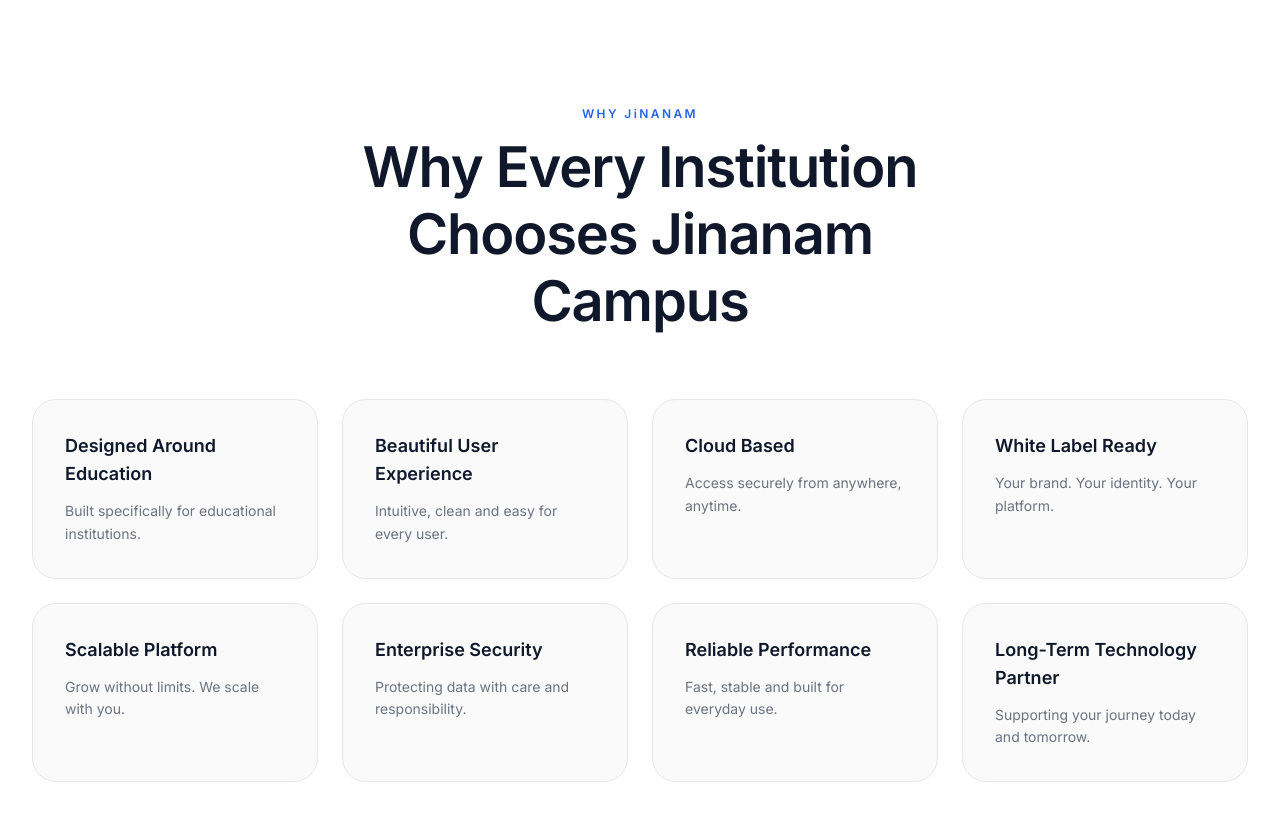
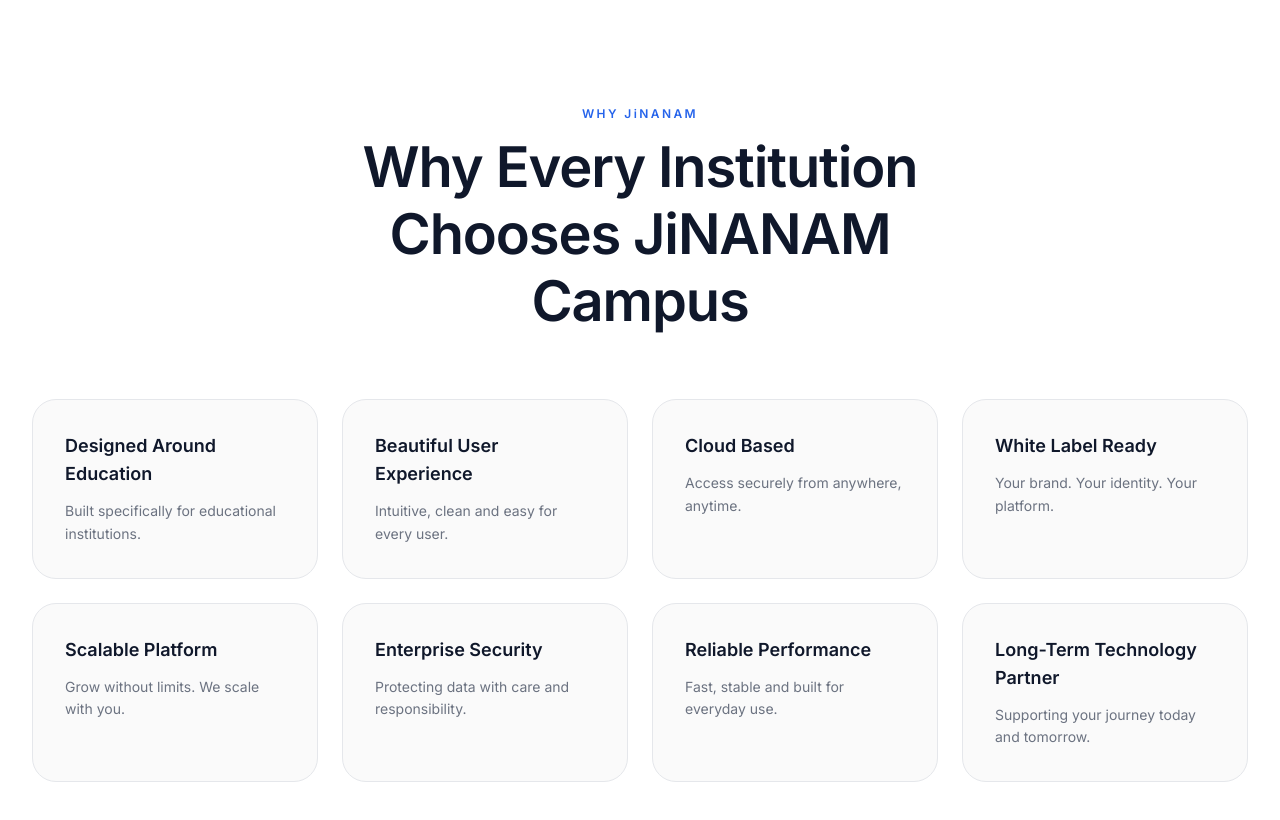
Before and after one commit to sanskarjain09/school-saas-showcase, a Next.js app: page /industries in a window 1280 px wide. Shown: the part 3840-4660 px from the top of the page. Built offline with nearby package versions, Linux system fonts and the light colour scheme; no server answers.

Commit message:
reponsive design

```diff
--- a/src/app/industries/page.tsx
+++ b/src/app/industries/page.tsx
@@ -229,7 +229,7 @@
                 <Container>
                     <div className="mb-16 text-center max-w-2xl mx-auto">
                         <p className="text-xs font-semibold tracking-[0.2em] text-accent mb-3">WHY JiNANAM</p>
-                        <Heading title="Why Every Institution Chooses Jinanam Campus" align="center" />
+                        <Heading title="Why Every Institution Chooses JiNANAM Campus" align="center" />
                     </div>
 
                     <div className="grid grid-cols-1 sm:grid-cols-2 lg:grid-cols-4 gap-6">
```
